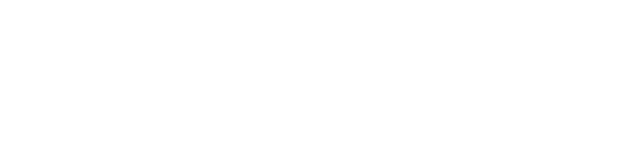
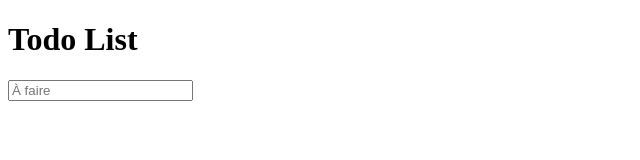
Before and after one commit to Koffi-Sk/Todo-list, a plain HTML site: page index.html in a window 1280 px wide. Shown: the whole page, without its empty margins (0-640 px from the left). Drawn offline with Linux system fonts and the light colour scheme.

Commit message:
Code html

```diff
--- a/index.html
+++ b/index.html
@@ -8,6 +8,20 @@
     <link rel="stylesheet" href="./style.css" />
   </head>
   <body>
+    <div class="container">
+      <h1>Todo List</h1>
+      <form action="">
+        <input
+          type="text"
+          id="item"
+          placeholder="À faire"
+          autocomplete="off"
+          minlength="2"
+        />
+      </form>
+      <ul id="list"></ul>
+    </div>
+
     <script src="./index.js"></script>
   </body>
 </html>
```
